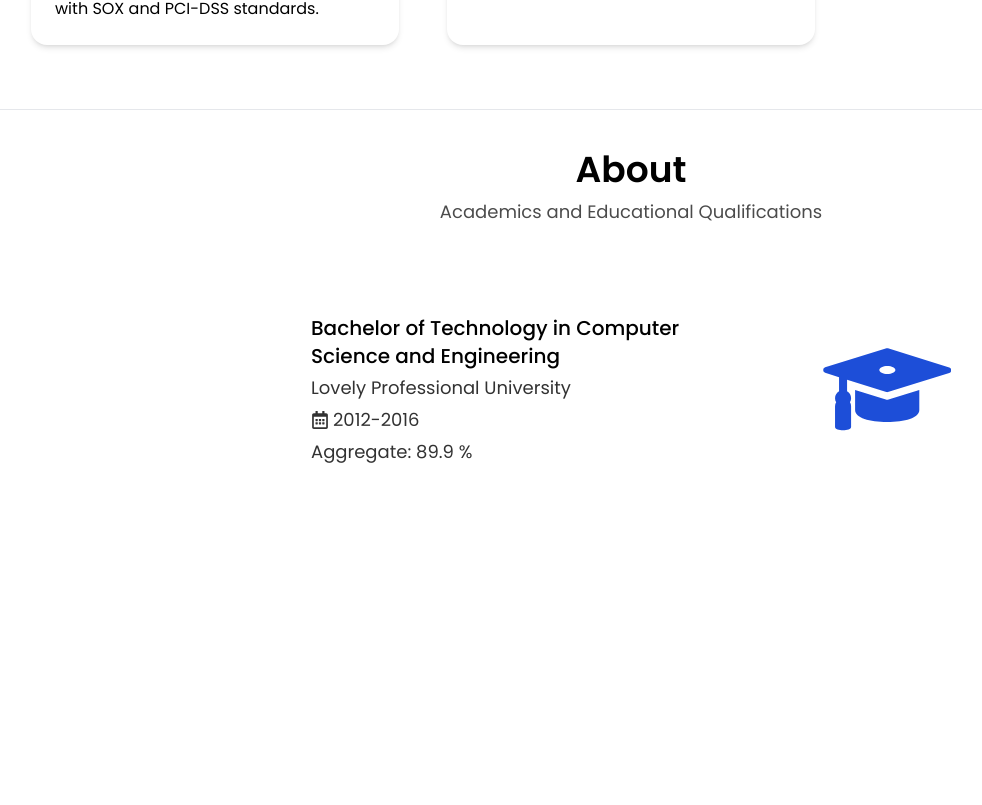
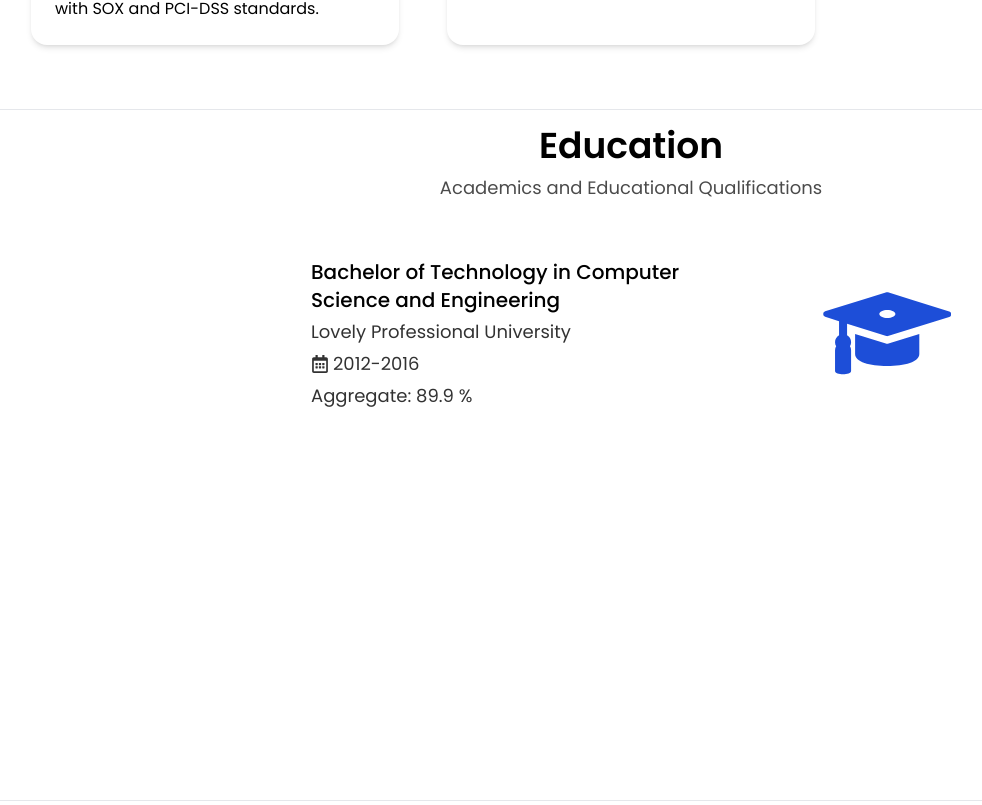
Before and after one commit to Krishna7141/dotnetport, a React (Vite) app: page / in a window 1280 px wide. Shown: the part 2495-3300 px from the top of the page, without its empty margins (9-991 px from the left). Built offline with nearby package versions, Linux system fonts and the light colour scheme.

Commit message:
Reduce top/bottom margin for Education section

```diff
--- a/src/Components/EducationSection.jsx
+++ b/src/Components/EducationSection.jsx
@@ -6,9 +6,9 @@ import { GoMortarBoard } from 'react-icons/go'
 
 const EducationSection = () => {
   return (
-    <div id='about' className='max-w-[1280px] min-h-[650px] w-3/4 lg:w-1/2 mt-10 mb-10 mx-auto'>
-        <div className='flex flex-col gap-2 mb-16'>
-            <p className='text-4xl font-semibold text-center'>About</p>
+    <div id='about' className='max-w-[1280px] min-h-[650px] w-3/4 lg:w-1/2 mt-4 mb-6 mx-auto'>
+        <div className='flex flex-col gap-2 mb-8'>
+            <p className='text-4xl font-semibold text-center'>Education</p>
             <p className='text-lg text-center opacity-70'>Academics and Educational Qualifications</p>
         </div>
         <div className='flex items-center justify-center mx-auto gap-28'>
```
